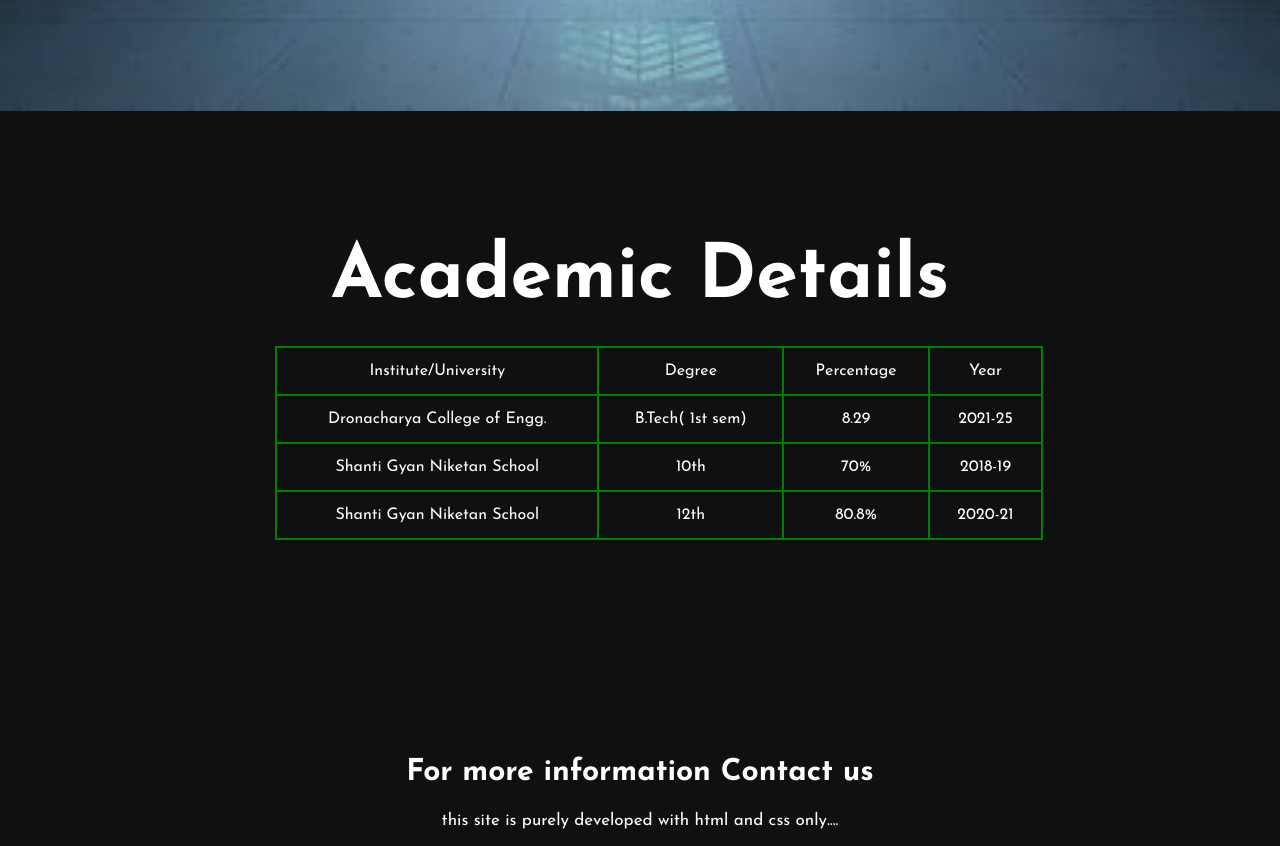
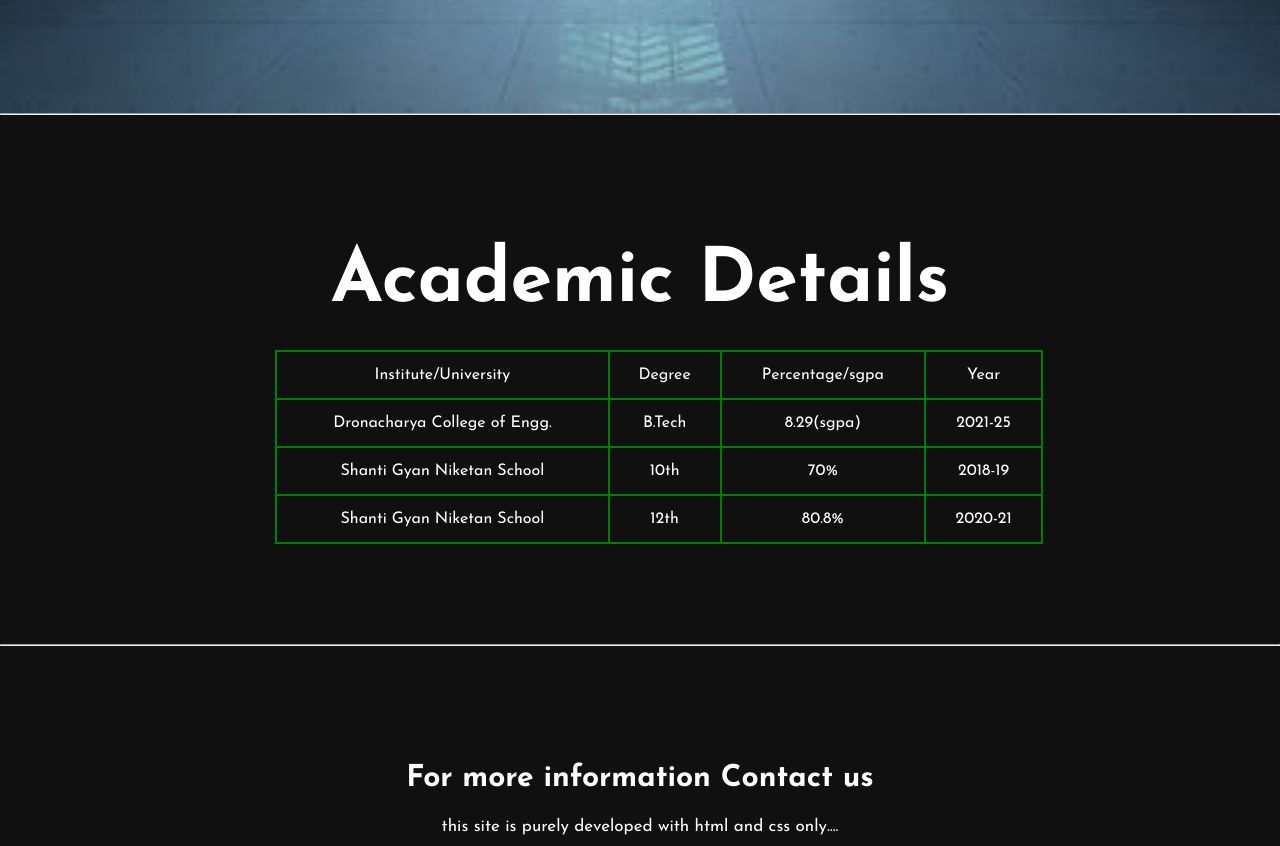
Before and after one commit to Deepanshu1225/About-me, a plain HTML site: page index.html in a window 1280 px wide. Shown: the part 1489-2335 px from the top of the page. Drawn offline with Linux system fonts and the light colour scheme.

Commit message:
Add files via upload

```diff
--- a/college.css
+++ b/college.css
@@ -352,3 +352,4 @@
 	height: 10px;
 	width: 10px;
 	border-radius:800px ;
+}
--- a/index.html
+++ b/index.html
@@ -28,7 +28,7 @@
           <li><a href="#home">Home</a></li>
           <li><a href="#about">About Us</a></li>
           <li><a href="#service">Academic Details</a></li>
-          <li><a href="Deepanshu resumeee updated.docx">My Resume</a></li>
+          <li><a href="Deepanshu resumeee (1).docx">My Resume</a></li>
           <li><a href="#contact">Contact Us</a></li>
         </ul>
       </nav>
@@ -38,12 +38,13 @@
           <div class="tocken">
             <h4>Hello, my name is</h4>
             <h1>Deepan<span>shu</span></h1>
-              <h3> -Computer Science Student </h3>
+            <h3> -Computer Science Student </h3>
           </div>
           <img src="deepanshu img1.jpeg" class="photo1"/>
         </div>
       </div>
     </div>
+    <hr />
 
     <!----About section start---->
     <section class="about" id="about">
@@ -51,15 +52,18 @@
         <img src="deepanshu img2.jpeg"  class="photo"/>
         <div class="about-text">
           <h2>About Me</h2>
+          <br />
+          <h3>Engineering Student</h3>
           <p>
-       I am currently pursuing (B.Tech)in Computer Science Engineering
+
+            I am currently pursuing (B.Tech)in Computer Science Engineering
             in Dronacharya College of Engineering, I am proficient in C and C++ programming languages and basic knowledge of python, currently I am learning web Devlopment. I have also done cerification in C from coursera.<br />
             In my free time, I like to play volleyball and I enjoying watching movies!
           </p>
         </div>
       </div>
     </section>
-
+<hr />
     <!-----Academic Details start----------->
     <div class="service" id="service">
       <div class="title">
@@ -69,13 +73,13 @@
           <tr>
             <td>Institute/University</td>
             <td>Degree</td>
-            <td>Percentage</td>
+            <td>Percentage/sgpa</td>
             <td>Year</td>
           </tr>
           <tr>
             <td>Dronacharya College of Engg.</td>
-            <td>B.Tech( 1st sem)</td>
-            <td>8.29</td>
+            <td>B.Tech</td>
+            <td> 8.29(sgpa)</td>
             <td>2021-25</td>
           </tr>
           <tr>
@@ -93,6 +97,7 @@
         </table>
       </div>
     </div>
+    <hr />
 
     <!------footer start--------->
     <footer id="contact">
```
